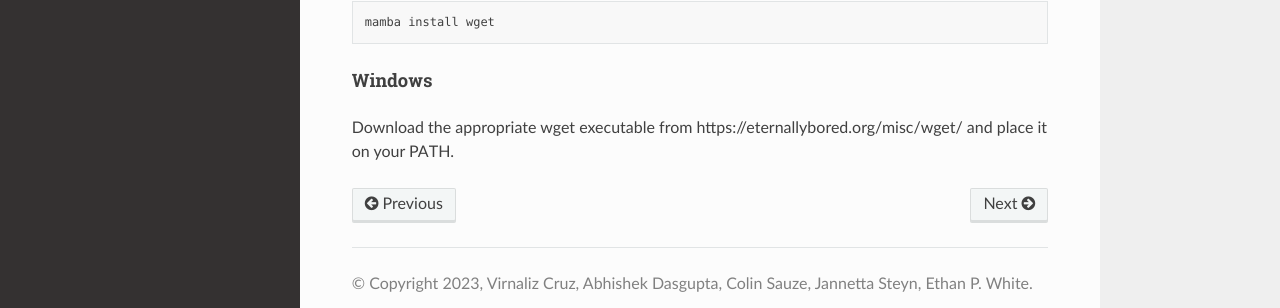
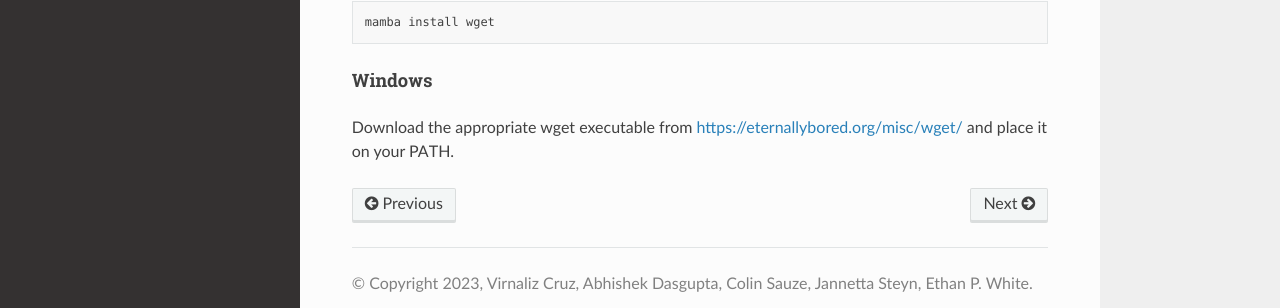
Before and after one commit to carpentriesoffline/offlinedatasci, a Sphinx documentation site: the page built from docs/installation.md, in a window 1280 px wide and 1356 px high. Shown: the part 1003-1311 px from the top of the window. Built offline with Sphinx 7.4.7 and the Read the Docs theme 2.0.0, drawn with Linux system fonts in a browser that asks for light colours.

```diff
--- a/docs/installation.md
+++ b/docs/installation.md
@@ -43,4 +43,4 @@ mamba install wget
 
 #### Windows
 
-Download the appropriate wget executable from https://eternallybored.org/misc/wget/ and place it on your PATH.
+Download the appropriate wget executable from <https://eternallybored.org/misc/wget/> and place it on your PATH.
```
